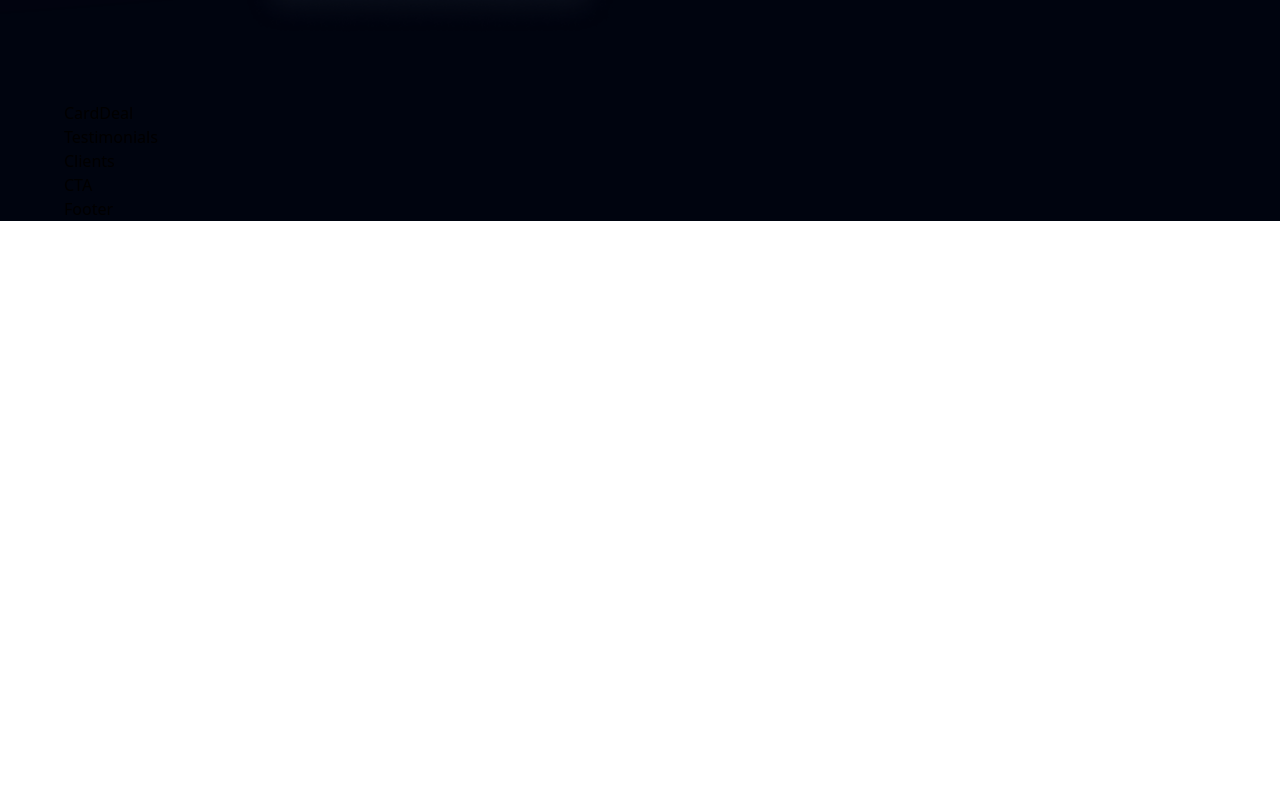
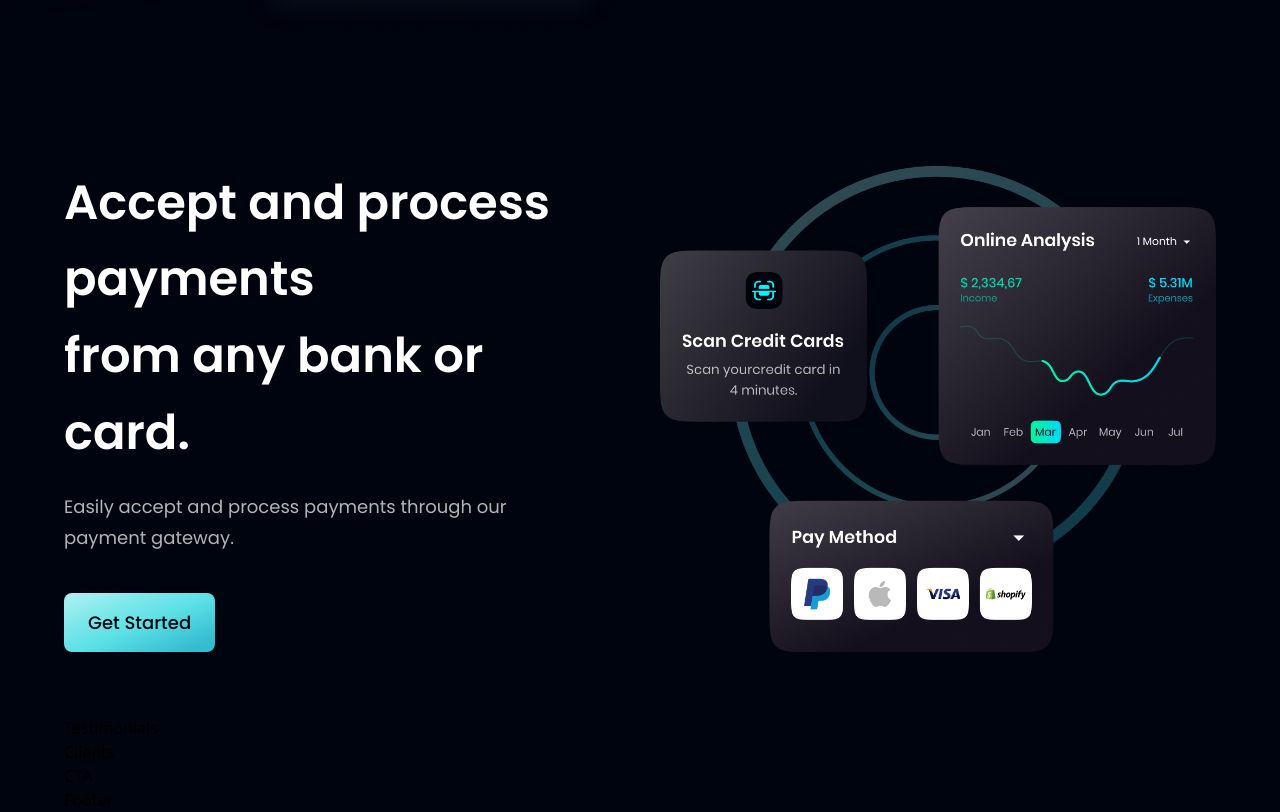
Before and after one commit to Lirac/dashboards, a React (Vite) app: page / in a window 1280 px wide. Shown: the part 2102-2914 px from the top of the page. Before the commit the page ends 2323 px from the top, so only its background shows below. Built offline with nearby package versions, Linux system fonts and the light colour scheme.

Commit message:
style card deal section

```diff
--- a/src/components/Button.jsx
+++ b/src/components/Button.jsx
@@ -2,7 +2,7 @@ import React from 'react'
 
 const Button = ({ styles }) => {
   return (
-    <button type="button" className={`py-4 px-6 bg-blue-gradient font-poppins text-[18px] text-primary outline-none font-medium rounded-md hover:opacity-90 ${styles}`}>
+    <button type="button" className={`py-4 px-6 bg-blue-gradient font-poppins text-[18px] text-primary outline-none font-medium rounded-lg hover:opacity-90 ${styles}`}>
       Get Started
     </button>
   )
--- a/src/components/CardDeal.jsx
+++ b/src/components/CardDeal.jsx
@@ -1,8 +1,20 @@
-import React from 'react'
+import { card } from "../assets"
+import styles, {layout} from '../style'
+import Button from "./Button"
 
 const CardDeal = () => {
   return (
-    <div>CardDeal</div>
+    <section className={layout.section}>
+      <div className={layout.sectionInfo}>
+        <h2 className={styles.heading2}>Accept and process payments  <br className="sm:block hidden"/>from any bank or card.</h2>
+        <p className={`${styles.paragraph} max-w-[470px] mt-5`}>Easily accept and process payments through our payment gateway.</p>
+        <Button styles="mt-10"/>
+      </div>
+
+      <div className={layout.sectionImg}>
+        <img src={card} alt="card" className="w-[100%] h-[100%]" />
+      </div>
+    </section>
   )
 }
 
```
